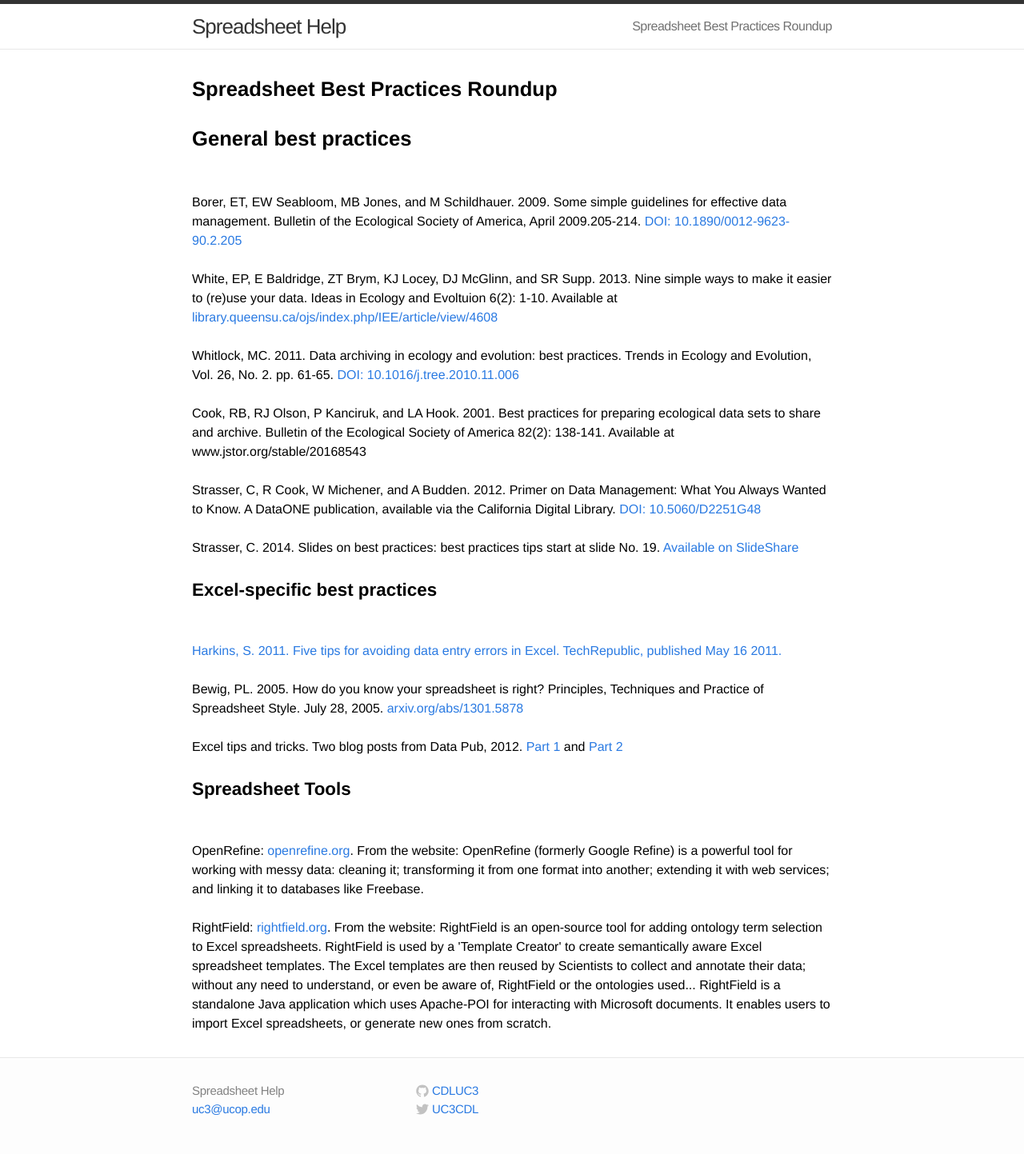
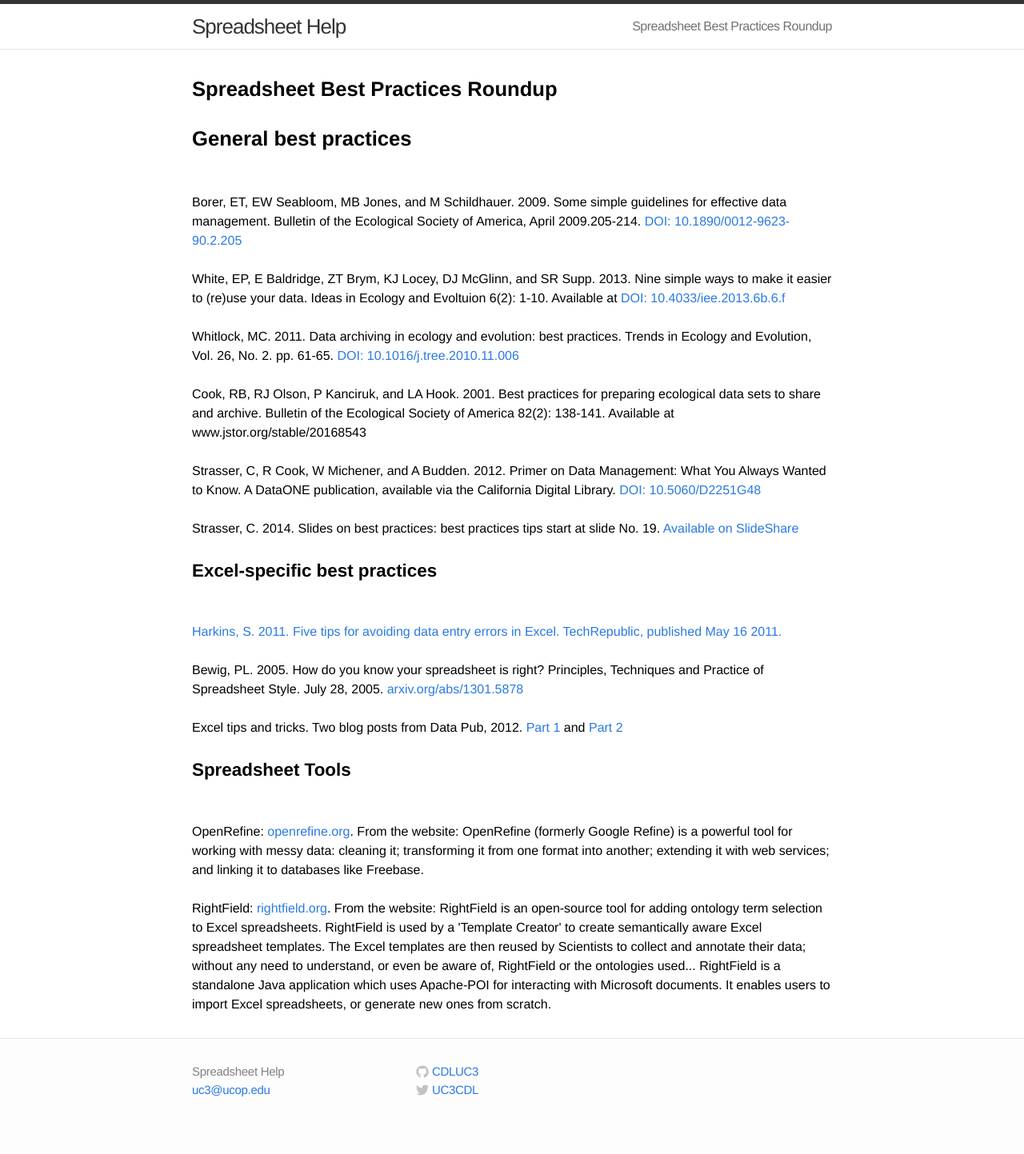
Before and after one commit to CDLUC3/spreadsheet-help, a Jekyll site: the page built from index.html, in a window 1280 px wide. Shown: the whole page at 80% size. Built offline with Jekyll 4.4.1, drawn with Linux system fonts in a browser that asks for light colours; Markdown is read by kramdown in place of the engine named in the settings; after the commit the page ends 1419 px from its top, so only the background shows below that.

Commit message:
fixing white DOI

```diff
--- a/index.html
+++ b/index.html
@@ -11,7 +11,7 @@ title: Spreadsheet Best Practices Roundup
 Borer, ET, EW Seabloom, MB Jones, and M Schildhauer. 2009. Some simple guidelines for effective data management. Bulletin of the Ecological Society of America, April 2009.205-214. <a href="dx.doi.org/10.1890/0012-9623-90.2.205">DOI: 10.1890/0012-9623-90.2.205</a>
 <br><br>
 
-White, EP, E Baldridge, ZT Brym, KJ Locey, DJ McGlinn, and SR Supp. 2013. Nine simple ways to make it easier to (re)use your data. Ideas in Ecology and Evoltuion 6(2): 1-10. Available at <a href="http://library.queensu.ca/ojs/index.php/IEE/article/view/4608">library.queensu.ca/ojs/index.php/IEE/article/view/4608</a>
+White, EP, E Baldridge, ZT Brym, KJ Locey, DJ McGlinn, and SR Supp. 2013. Nine simple ways to make it easier to (re)use your data. Ideas in Ecology and Evoltuion 6(2): 1-10. Available at <a href="dx.doi.org/10.4033/iee.2013.6b.6.f">DOI: 10.4033/iee.2013.6b.6.f</a>
 <br><br>
 
 Whitlock, MC. 2011. Data archiving in ecology and evolution: best practices. Trends in Ecology and Evolution, Vol. 26, No. 2. pp. 61-65. <a href="http://dx.doi.org/10.1016/j.tree.2010.11.006">DOI: 10.1016/j.tree.2010.11.006</a>
```
